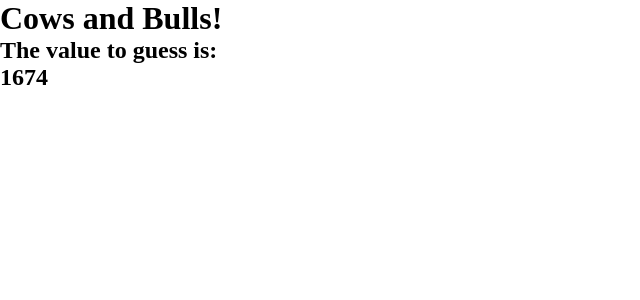
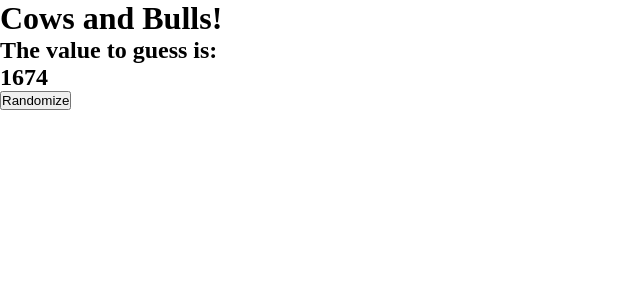
Before and after one commit to mi6oo6im/flask_cows_and_bulls_single_page_app_game, a Flask app: page / in a window 1280 px wide. Shown: the top 300 px of the page, without its empty margins (0-640 px from the left). Run offline with Flask 3, Linux system fonts and the light colour scheme.

Commit message:
add randomize button

```diff
--- a/templates/index.html
+++ b/templates/index.html
@@ -12,5 +12,8 @@
     <h1>Cows and Bulls!</h1>
     <h2>The value to guess is:</h2>
     <h2>{{value}}</h2>
+    <form action="">
+        <button>Randomize</button>
+    </form>
 </body>
 </html>
```
